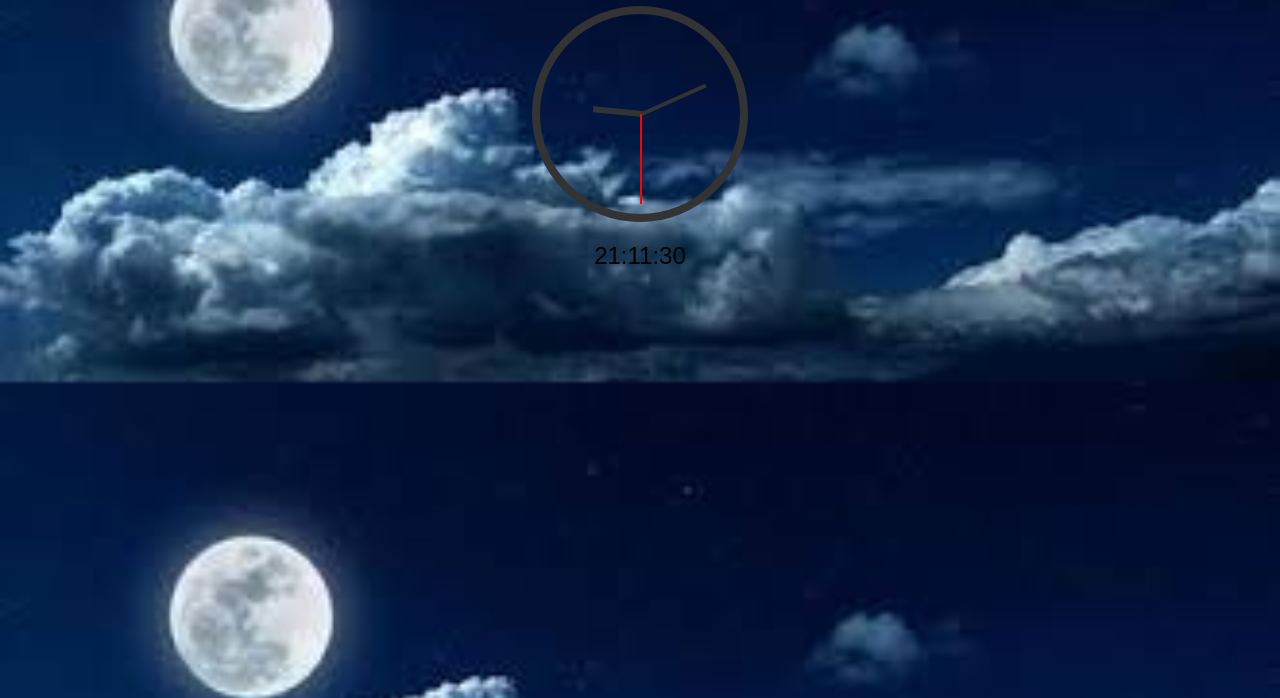
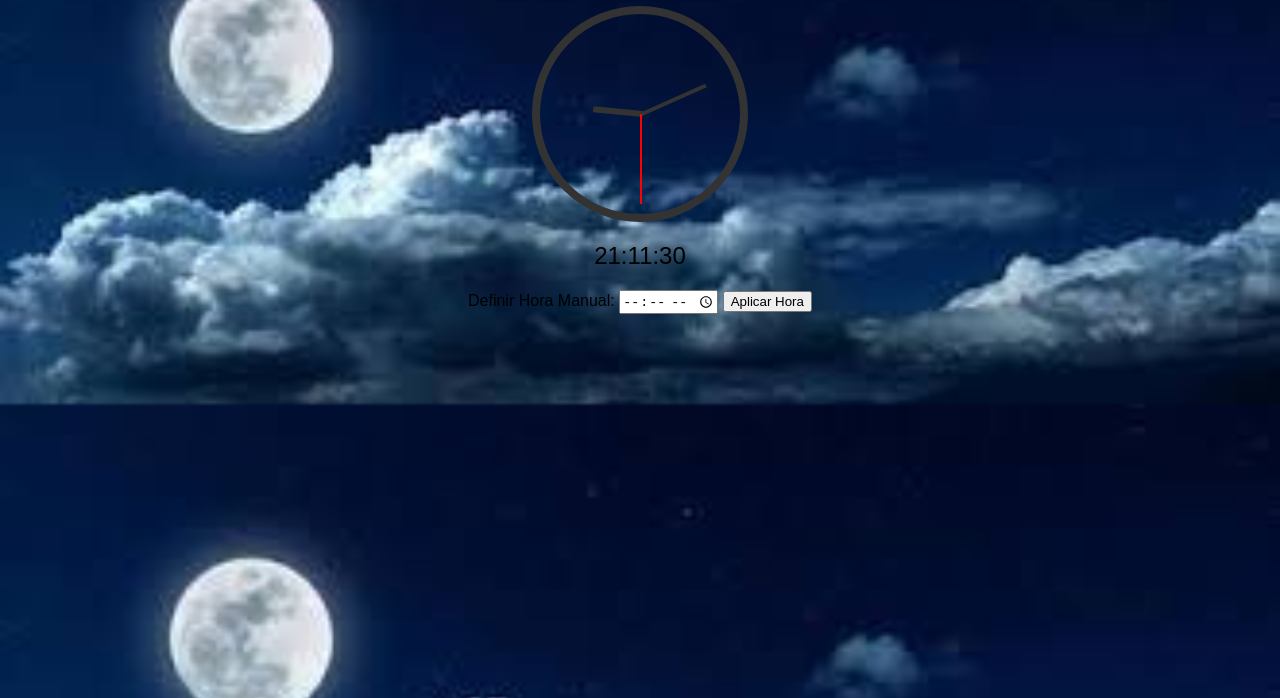
Before and after one commit to SXD3008/Horas-de-comedia, a plain HTML site: page index.html in a window 1280 px wide. Shown: the part 102-800 px from the top of the page. Drawn offline with Linux system fonts and the light colour scheme.

Commit message:
Update index.html

```diff
--- a/index.html
+++ b/index.html
@@ -47,10 +47,15 @@
             font-size: 1.5rem;
             margin-top: 20px;
         }
+        #time-input-container {
+            margin-top: 20px;
+        }
     </style>
     <script>
+        let manualTime = null;
+
         function updateClock() {
-            const now = new Date();
+            const now = manualTime ? new Date(manualTime) : new Date();
             const options = { timeZone: 'America/Sao_Paulo' };
             const localTime = new Date(now.toLocaleString('en-US', options));
 
@@ -73,13 +78,18 @@
 
             digitalClock.innerText = localTime.toLocaleTimeString('pt-BR', { hour: '2-digit', minute: '2-digit', second: '2-digit' });
 
-            // Alterar o fundo com base no horário
             const body = document.body;
             if (hours >= 6 && hours < 18) {
                 body.style.backgroundImage = "url('sol.avif')";
             } else {
                 body.style.backgroundImage = "url('noite.jpeg')";
             }
+        }
+
+        function setManualTime() {
+            const timeInput = document.getElementById('time-input').value;
+            manualTime = timeInput ? new Date(`1970-01-01T${timeInput}:00`) : null;
+            updateClock();
         }
 
         setInterval(updateClock, 1000);
@@ -94,5 +104,11 @@
         <div class="hand second"></div>
     </div>
     <div id="digital-clock"></div>
+
+    <div id="time-input-container">
+        <label for="time-input">Definir Hora Manual:</label>
+        <input type="time" id="time-input">
+        <button onclick="setManualTime()">Aplicar Hora</button>
+    </div>
 </body>
 </html>
```
